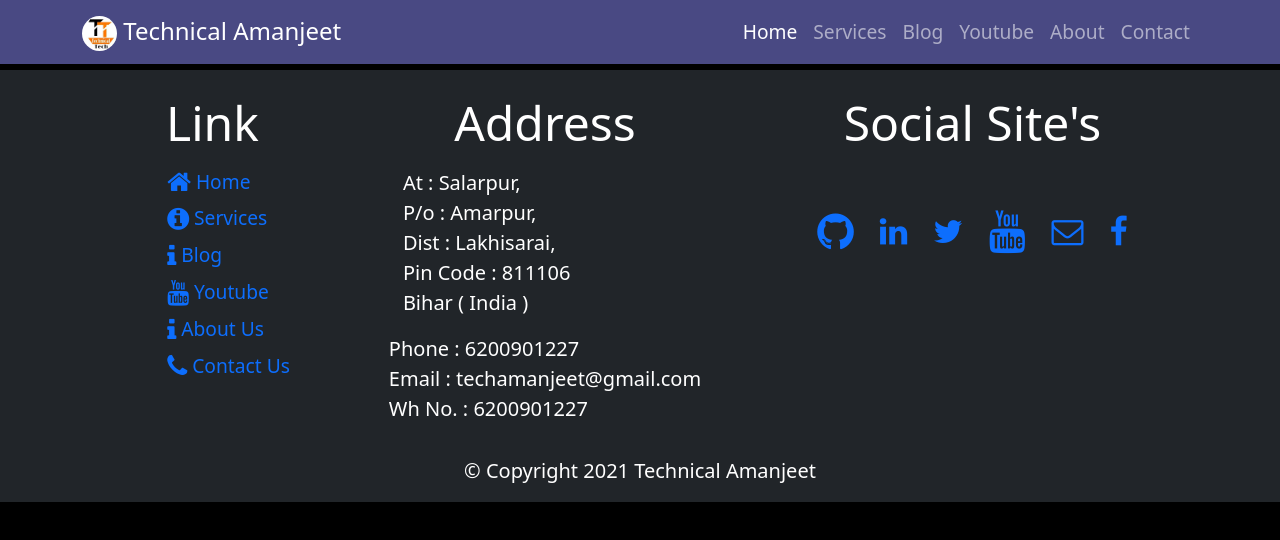
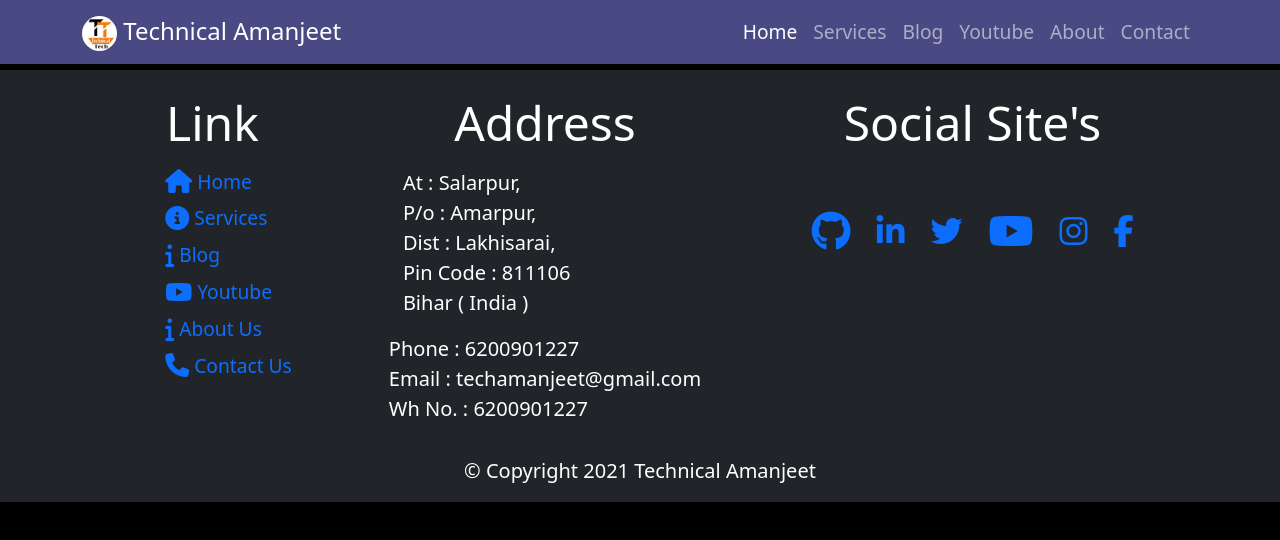
Before and after one commit to TechnicalAmanjeet/MyWebsite, a website: page index.html in a window 1280 px wide. Drawn offline with nearby package versions, Linux system fonts and the light colour scheme.

Commit message:
done with footer part

```diff
--- a/index.html
+++ b/index.html
@@ -12,9 +12,13 @@
     <!-- stylesheet -->
     <link rel="stylesheet" href="./stylesheet/style.css">
     <!-- fontawesome css file  -->
-    <link rel="stylesheet" href="./node_modules/font-awesome/css/font-awesome.min.css">
+    <!-- <link rel="stylesheet" href="./node_modules/font-awesome/css/font-awesome.min.css"> -->
+    <!-- <link rel="stylesheet" href="https://cdnjs.cloudflare.com/ajax/libs/font-awesome/6.0.0/css/fontawesome.min.css" integrity="sha512-8Vtie9oRR62i7vkmVUISvuwOeipGv8Jd+Sur/ORKDD5JiLgTGeBSkI3ISOhc730VGvA5VVQPwKIKlmi+zMZ71w==" crossorigin="anonymous" referrerpolicy="no-referrer" /> -->
+
     <!-- bootstrap social  -->
     <!-- <link rel="stylesheet" href="./node_modules/bootstrap-social/assets/css/bootstrap.css"> -->
+    <!-- bootstrap social cdn  -->
+    <!-- <link rel="stylesheet" href="https://cdnjs.cloudflare.com/ajax/libs/bootstrap-social/5.1.1/bootstrap-social.min.css" integrity="sha512-f8mUMCRNrJxPBDzPJx3n+Y5TC5xp6SmStstEfgsDXZJTcxBakoB5hvPLhAfJKa9rCvH+n3xpJ2vQByxLk4WP2g==" crossorigin="anonymous" referrerpolicy="no-referrer" />"> -->
 
 </head>
 <body>
@@ -98,7 +102,7 @@
 
                             <a class="btn btn-social-icon btn-google text-primary " href="http://youtube.com/"><i class="fa fa-youtube fa-lg"></i></a>
 
-                            <a class="btn btn-social-icon text-white" href="mailto:"><i class="fa  text-primary  fa-envelope-o"></i></a>
+                            <a class="btn btn-social-icon text-white" href="mailto:"><i class="fa  text-primary  fa-instagram"></i></a>
 
                             <a class="btn btn-social-icon btn-facebook text-primary " href="http://www.facebook.com/profile.php?id="><i class="fa fa-facebook"></i></a>
                         </div>
@@ -122,6 +126,7 @@
 
     <!-- javascript section  -->
     <!-- <script src="./node_modules/bootstrap/dist/js/bootstrap.min.js"></script> -->
+    <script src="https://kit.fontawesome.com/fd33b06809.js" crossorigin="anonymous"></script>
     <script src="./javascript/index.js"></script>
     <script src="https://cdn.jsdelivr.net/npm/bootstrap@5.0.2/dist/js/bootstrap.bundle.min.js" integrity="sha384-MrcW6ZMFYlzcLA8Nl+NtUVF0sA7MsXsP1UyJoMp4YLEuNSfAP+JcXn/tWtIaxVXM" crossorigin="anonymous"></script>
     <!-- <script src="./node_modules/font-awesome/css/font-awesome.css"></script> -->
```
